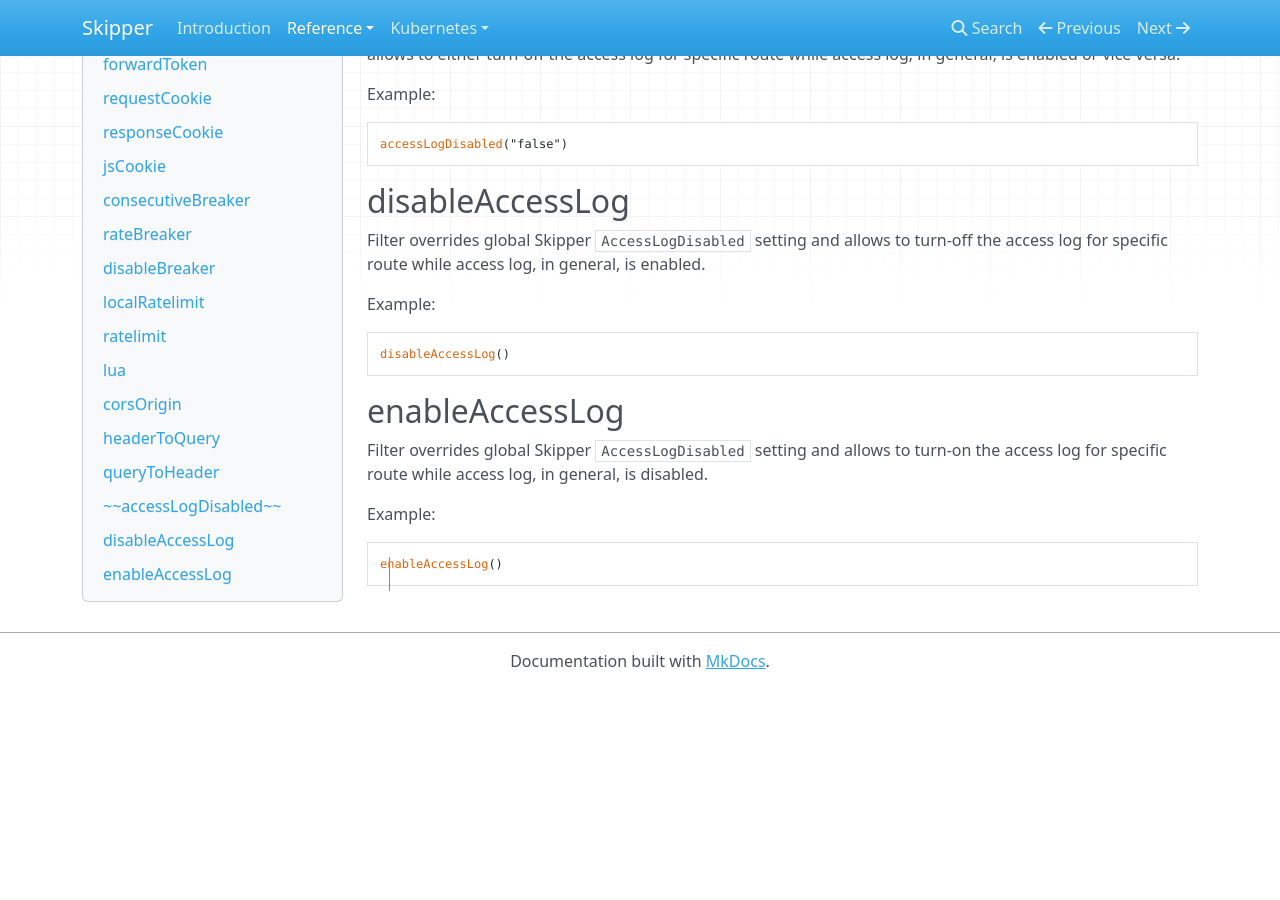
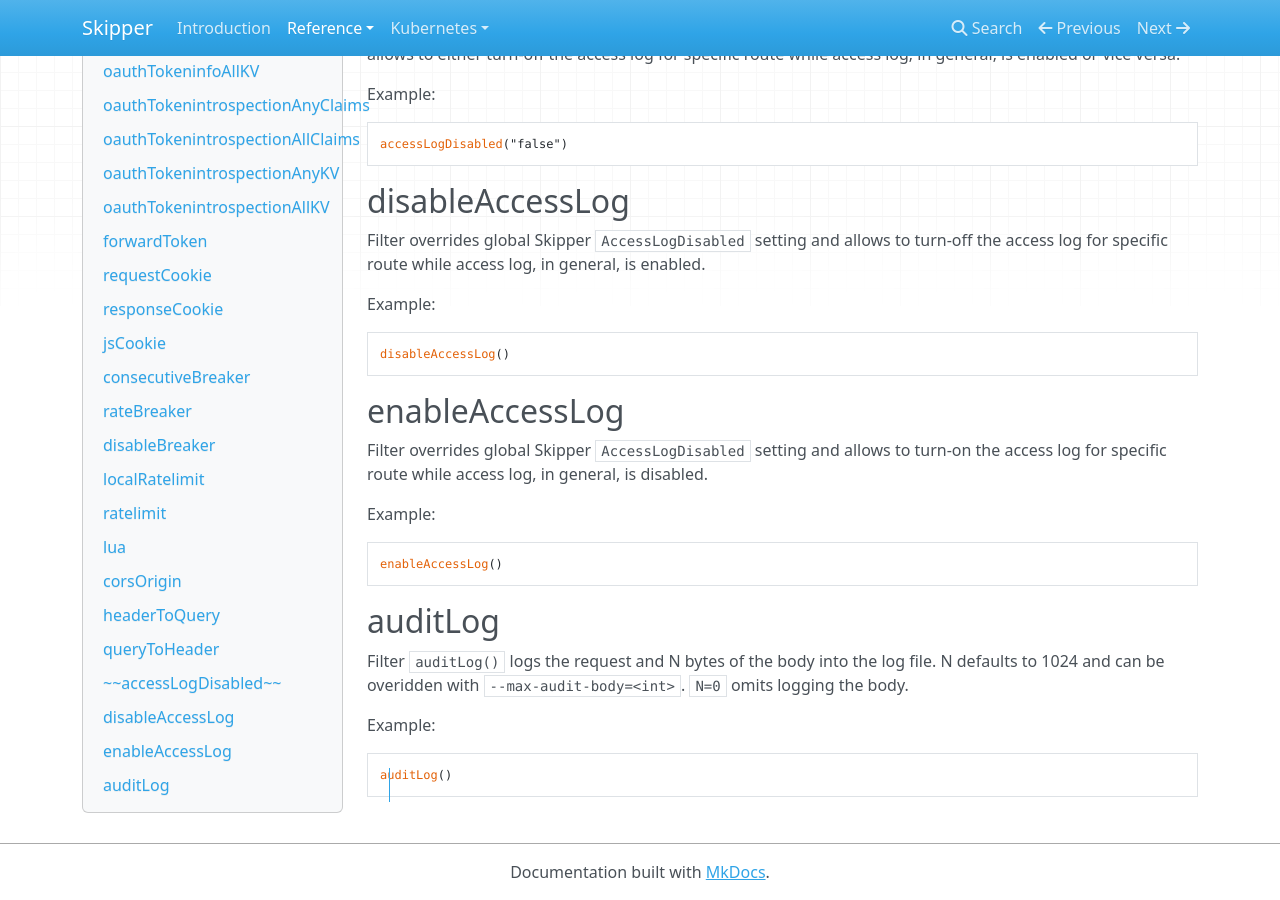
Before and after one commit to zalando/skipper, an MkDocs documentation site: the page built from docs/reference/filters.md, in a window 1280 px wide and 900 px high, scrolled down 14227 px. Built offline with MkDocs 1.6.1, drawn with Linux system fonts in a browser that asks for light colours; nearby versions of some CDN libraries; before the commit the page ends 14916 px from its top, so only the background shows below that.

Commit message:
doc for auditLog() filter, fixes #798
Signed-off-by: Sandor Szuecs <sandor.szuecs@zalando.de>

````diff
--- a/docs/reference/filters.md
+++ b/docs/reference/filters.md
@@ -803,3 +803,15 @@
 ```
 enableAccessLog()
 ```
+
+## auditLog
+
+Filter `auditLog()` logs the request and N bytes of the body into the
+log file. N defaults to 1024 and can be overidden with
+`--max-audit-body=<int>`. `N=0` omits logging the body.
+
+Example:
+
+```
+auditLog()
+```
````
